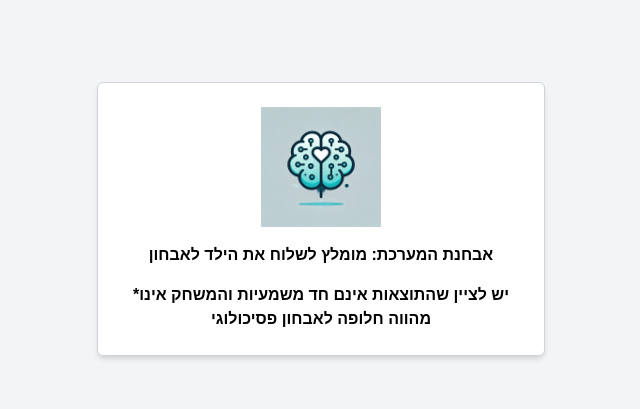
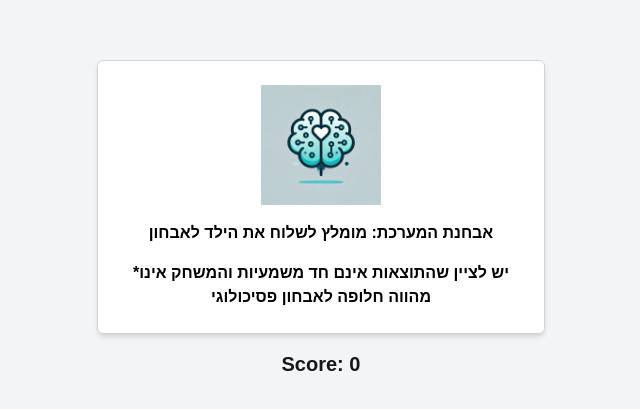
Before and after one commit to danielbarsh/saveTheLight, a Next.js app: page /game/print in a window 1280 px wide. Shown: the part 181-590 px from the top of the page, without its empty margins (319-959 px from the left). Built offline with nearby package versions, Linux system fonts and the light colour scheme.

Commit message:
fixed score

```diff
--- a/app/ApplicationContext.tsx
+++ b/app/ApplicationContext.tsx
@@ -4,24 +4,24 @@ import React, {
   createContext,
   useContext,
   useState,
+  useEffect,
   ReactNode,
   Dispatch,
   SetStateAction,
 } from "react";
 
-// Define the shape of the context
 type ApplicationContextProps = {
   score: number;
   setScore: Dispatch<SetStateAction<number>>;
+  resetScore: () => void;
 };
 
-// Create context with default values
 const ApplicationContext = createContext<ApplicationContextProps>({
   score: 0,
   setScore: () => {},
+  resetScore: () => {},
 });
 
-// Create a provider component
 export const ApplicationContextProvider = ({
   children,
 }: {
@@ -29,18 +29,35 @@ export const ApplicationContextProvider = ({
 }) => {
   const [score, setScore] = useState<number>(0);
 
+  useEffect(() => {
+    // Initialize score from localStorage on the client
+    const savedScore = localStorage.getItem("score");
+    if (savedScore) {
+      setScore(parseInt(savedScore, 10));
+    }
+  }, []);
+
+  useEffect(() => {
+    // Save the score to localStorage whenever it changes
+    localStorage.setItem("score", score.toString());
+  }, [score]);
+
+  const resetScore = () => {
+    setScore(0);
+    localStorage.setItem("score", "0");
+  };
+
   return (
-    <ApplicationContext.Provider value={{ score, setScore }}>
+    <ApplicationContext.Provider value={{ score, setScore, resetScore }}>
       {children}
     </ApplicationContext.Provider>
   );
 };
 
-// Custom hook to use the context
 export const useApplicationContext = (): ApplicationContextProps => {
   const context = useContext(ApplicationContext);
   if (!context) {
-    throw new Error("useMyContext must be used within a MyContextProvider");
+    throw new Error("useApplicationContext must be used within an ApplicationContextProvider");
   }
   return context;
 };
--- a/app/game/print/page.tsx
+++ b/app/game/print/page.tsx
@@ -5,12 +5,14 @@ import Image from "next/image";
 import { useApplicationContext } from "@/app/ApplicationContext";
 import machonLevLogo from "@/public/images/machon.png";
 
-const DiagnosisBox: React.FC = () => {
+export default function DiagnosisPage() {
   const { score } = useApplicationContext();
 
   return (
     <div className="flex flex-col items-center justify-center min-h-screen bg-gray-100 p-8">
+      {/* Container for Diagnosis */}
       <div className="w-full max-w-md bg-white p-6 rounded-md shadow-md border border-gray-300 text-center">
+        {/* Logo Section */}
         <div className="mb-4 flex justify-center">
           <Image
             src={machonLevLogo}
@@ -20,6 +22,7 @@ const DiagnosisBox: React.FC = () => {
           />
         </div>
 
+        {/* Diagnosis Message */}
         {score > 0 ? (
           <p className="text-black font-bold mt-4">
             אבחנת המערכת: לא נדרש לשלוח את הילד לאבחון
@@ -30,14 +33,15 @@ const DiagnosisBox: React.FC = () => {
           </p>
         )}
 
-        {/* טקסט הבהרה בתחתית התיבה */}
+        {/* Disclaimer */}
         <p className="text-black font-bold mt-4">
           *יש לציין שהתוצאות אינם חד משמעיות והמשחק אינו מהווה חלופה לאבחון
           פסיכולוגי
         </p>
       </div>
+
+      {/* Debugging Score */}
+      <h1 className="mt-4 text-xl font-bold">Score: {score}</h1>
     </div>
   );
-};
-
-export default DiagnosisBox;
+}
```
